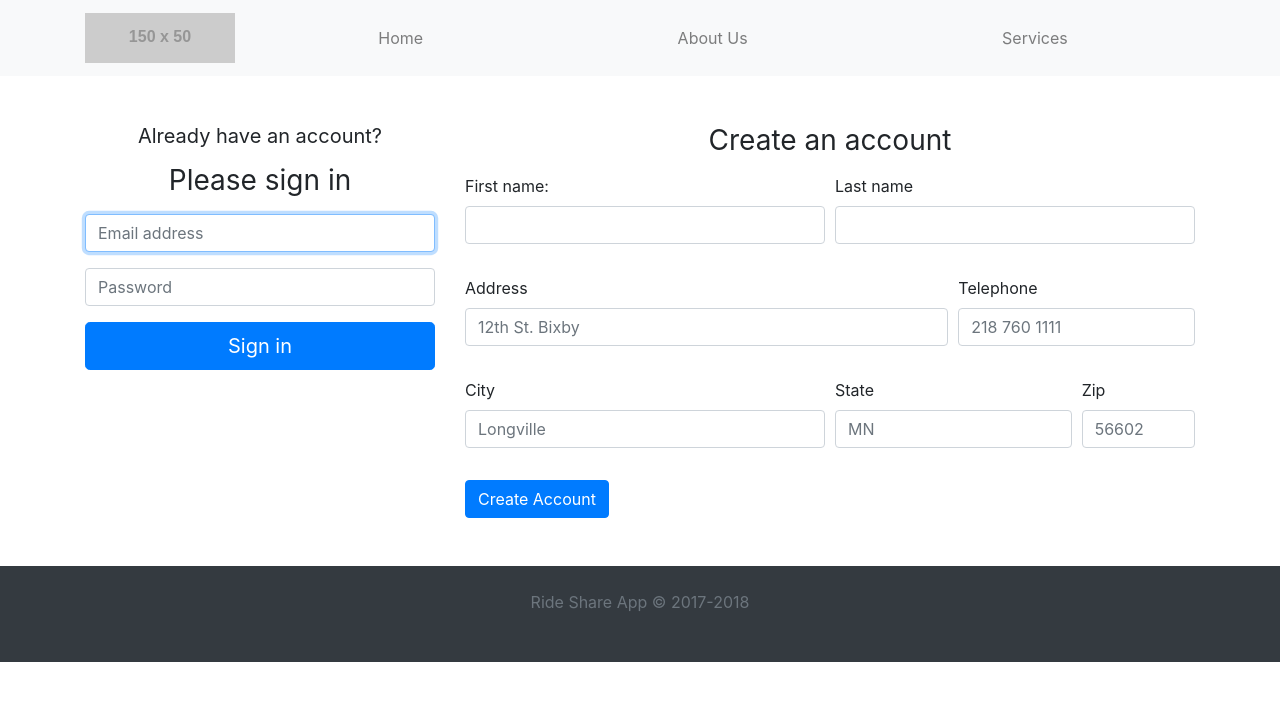
After one commit to Nolsen96/RideShare-App, a PHP site: page /html/index.html in a window 1280 px wide. The commit adds this page. Shown: the top 701 px of the page. Run offline with PHP 8.4, Linux system fonts and the light colour scheme; grey boxes labelled with a size stand in for pictures from a placeholder-image service; some libraries are stand-ins or nearby versions.

Commit message:
initial setup

```diff
--- /dev/null
+++ b/Ride-share/assets/style.css
@@ -0,0 +1,12 @@
+nav{
+    margin-bottom:3em;
+    background-color: rgb(77, 64, 64);
+
+}
+input{
+    margin-bottom: 1em;
+}
+
+body{
+    margin:0;
+}
--- /dev/null
+++ b/Ride-share/html/index.html
@@ -0,0 +1,132 @@
+<!DOCTYPE html>
+<html>
+
+<head>
+    <meta charset="utf-8" />
+    <meta http-equiv="X-UA-Compatible" content="IE=edge">
+    <title>Ride-share</title>
+    <meta name="viewport" content="width=device-width, initial-scale=1">
+    <link rel="stylesheet" href="https://stackpath.bootstrapcdn.com/bootstrap/4.1.3/css/bootstrap.min.css" integrity="sha384-MCw98/SFnGE8fJT3GXwEOngsV7Zt27NXFoaoApmYm81iuXoPkFOJwJ8ERdknLPMO"
+        crossorigin="anonymous">
+
+    <link rel="stylesheet" type="text/css" media="screen" href="../assets/style.css" />
+    <script src="main.js"></script>
+</head>
+
+<body>
+    <!-- NAV BAR-->
+    <nav class="navbar navbar-expand-lg navbar-light bg-light">
+        <div class="container">
+            <a class="navbar-brand" href="#">
+                <img src="http://placehold.it/150x50?text=Logo" alt="">
+            </a>
+            <button class="navbar-toggler" type="button" data-toggle="collapse" data-target="#navbar10">
+                <span class="navbar-toggler-icon"></span>
+            </button>
+            <div class="navbar-collapse collapse" id="navbar10">
+                <ul class="navbar-nav nav-fill w-100">
+                    <li class="nav-item">
+                        <a class="nav-link" href="#">Home</a>
+                    </li>
+                    <li class="nav-item">
+                        <a class="nav-link" href="#">About Us</a>
+                    </li>
+                    <li class="nav-item">
+                        <a class="nav-link" href="#">Services</a>
+                    </li>
+                </ul>
+            </div>
+        </div>
+    </nav>
+
+
+    <!-- -->
+
+    <div class="container">
+        <div class="row">
+            <div class="col-md-4">
+                <div class="text-center">
+                    <form class="form-signin">
+                        <h5 class="h5 mb-3 font-weight-normal">Already have an account?</h5>
+                        <h1 class="h3 mb-3 font-weight-normal">Please sign in</h1>
+                        <label for="inputEmail" class="sr-only">Email address</label>
+                        <input type="email" id="inputEmail" class="form-control" placeholder="Email address" required=""
+                            autofocus="">
+                        <label for="inputPassword" class="sr-only">Password</label>
+                        <input type="password" id="inputPassword" class="form-control" placeholder="Password" required="">
+
+                        <button class="btn btn-lg btn-primary btn-block" type="submit">Sign in</button>
+
+                    </form>
+                </div>
+            </div>
+
+            <div class="col-md-8">
+                <form>
+                    <h1 class="h3 mb-3 font-weight-normal text-center">Create an account</h1>
+                    <div class="form-row">
+                        <div class="form-group col-md-6">
+                            <label for="inputFirstName">First name:</label>
+                            <input type="text" class="form-control" id="inputFirstName">
+                        </div>
+                        <div class="form-group col-md-6">
+                            <label for="inputLastName">Last name</label>
+                            <input type="text" class="form-control" id="inputLastName">
+                        </div>
+                    </div>
+                    <div class="form-row">
+                        <div class="form-group col-md-8">
+                            <label for="inputAddress">Address</label>
+                            <input type="text" class="form-control" id="inputAddress" placeholder="12th St. Bixby">
+                        </div>
+                        <div class="form-group col-md-4">
+                            <label for="inputAddress">Telephone</label>
+                            <input type="text" class="form-control" id="inputTelephone" placeholder="218 760 1111">
+                        </div>
+                    </div>
+
+
+                    <div class="form-row">
+                        <div class="form-group col-md-6">
+                            <label for="inputCity">City</label>
+                            <input type="text" class="form-control" id="inputCity" placeholder="Longville">
+                        </div>
+                        <div class="form-group col-md-4">
+                            <label for="inputState">State</label>
+                            <input type="text" class="form-control" id="inputState" placeholder="MN">
+
+                        </div>
+                        <div class="form-group col-md-2">
+                            <label for="inputZip">Zip</label>
+                            <input type="text" class="form-control" id="inputZip" placeholder="56602">
+                        </div>
+
+                    </div>
+
+                    <button type="submit" class="btn btn-primary">Create Account</button>
+                </form>
+                <div>
+
+                </div>
+            </div>
+        </div>
+    </div>
+
+    <footer class="mt-5 mb-0 bg-dark">
+        <p class="pb-5 pt-4 text-muted text-center text-light">Ride Share App © 2017-2018</p>
+    </footer>
+
+
+
+    <script src="https://code.jquery.com/jquery-3.2.1.slim.min.js" integrity="sha384-KJ3o2DKtIkvYIK3UENzmM7KCkRr/rE9/Qpg6aAZGJwFDMVNA/GpGFF93hXpG5KkN"
+        crossorigin="anonymous">
+        </script>
+    <script src="https://cdnjs.cloudflare.com/ajax/libs/popper.js/1.12.9/umd/popper.min.js" integrity="sha384-ApNbgh9B+Y1QKtv3Rn7W3mgPxhU9K/ScQsAP7hUibX39j7fakFPskvXusvfa0b4Q"
+        crossorigin="anonymous">
+        </script>
+    <script src="https://maxcdn.bootstrapcdn.com/bootstrap/4.0.0/js/bootstrap.min.js" integrity="sha384-JZR6Spejh4U02d8jOt6vLEHfe/JQGiRRSQQxSfFWpi1MquVdAyjUar5+76PVCmYl"
+        crossorigin="anonymous">
+        </script>
+</body>
+
+</html>
```
Also changed, not shown: Ride-share/assets/style-login.css (deleted, +0 -36 lines), Ride-share/html/adm-dashboard.html (added, +114 -0 lines), Ride-share/html/cus-dashboard.html (added, +86 -0 lines), Ride-share/index.php (+64 -0 lines), Ride-share/user-login.php (+0 -18 lines).
